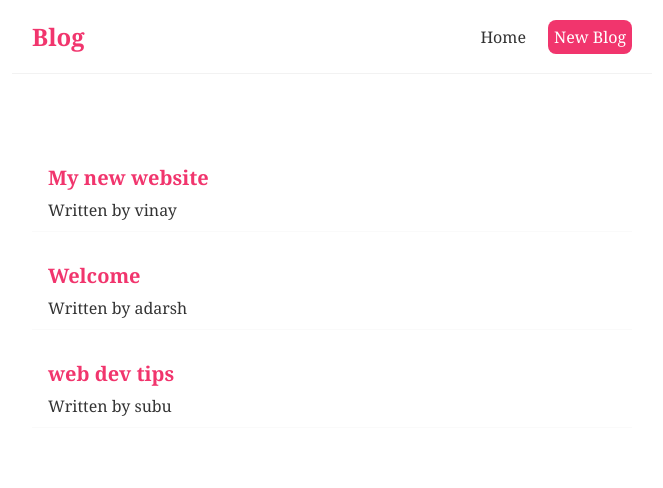
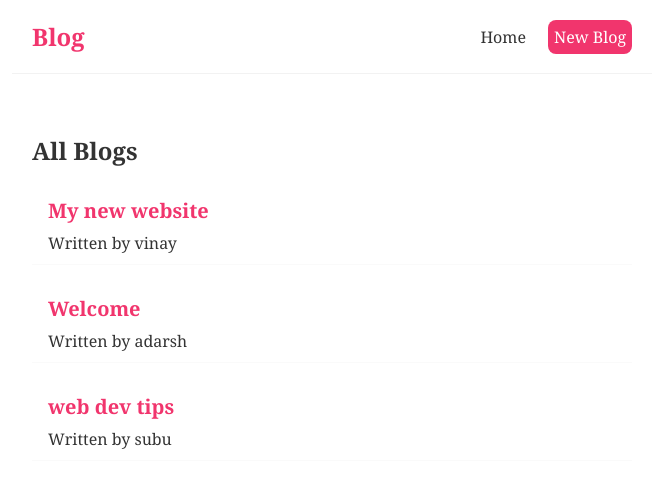
Before and after one commit to vinayjs/react-project-blog, a React (Create React App) app: page / in a window 1280 px wide. Shown: the top 488 px of the page, without its empty margins (308-971 px from the left). Built offline with nearby package versions, Linux system fonts and the light colour scheme.

Commit message:
react props

```diff
--- /dev/null
+++ b/src/components/BlogList.js
@@ -0,0 +1,19 @@
+const BlogList = (props) => {
+    const blogs = props.blogs;
+    const title = props.title
+
+    return (
+        <div className="blog-list">
+            <h2>{title}</h2>
+           {blogs.map((blog)=>(
+                <div className="blog-preview" key={blog.id}>
+                    <h2>{blog.title}</h2>
+                    <p>Written by {blog.author}</p>
+                </div>
+            ))}
+
+        </div>
+     );
+}
+
+export default BlogList;
--- a/src/components/Home.js
+++ b/src/components/Home.js
@@ -1,4 +1,5 @@
 import { useState } from "react"
+import BlogList from "./BlogList";
 
 const Home = () => {
     const [blogs, setBlogs] = useState([
@@ -10,12 +11,7 @@
 
     return(
         <div className="Home">
-            {blogs.map((blog)=>(
-                <div className="blog-preview" key={blog.id}>
-                    <h2>{blog.title}</h2>
-                    <p>Written by {blog.author}</p>
-                </div>
-            ))}
+            <BlogList blogs= {blogs} title="All Blogs"/>
         </div>
     )
 }
```
